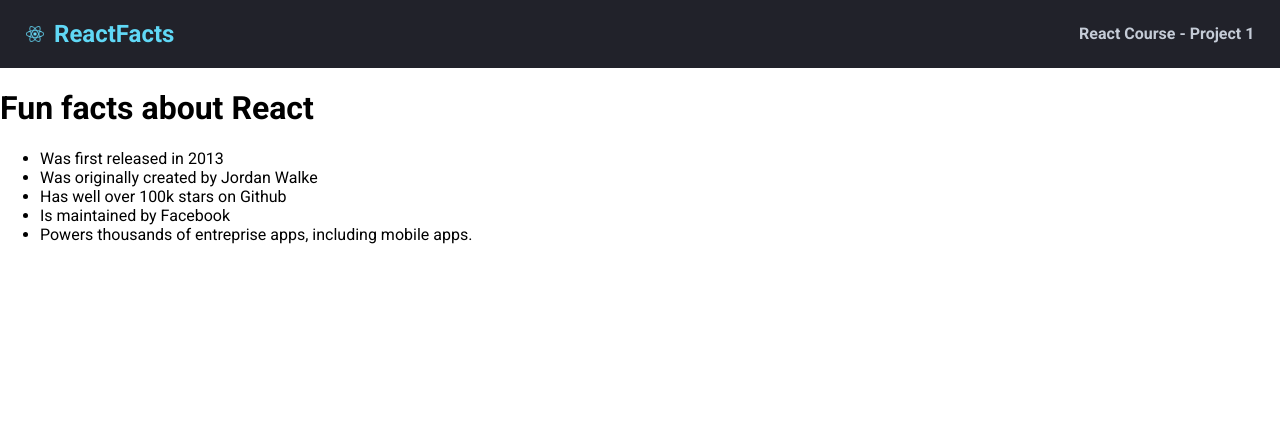
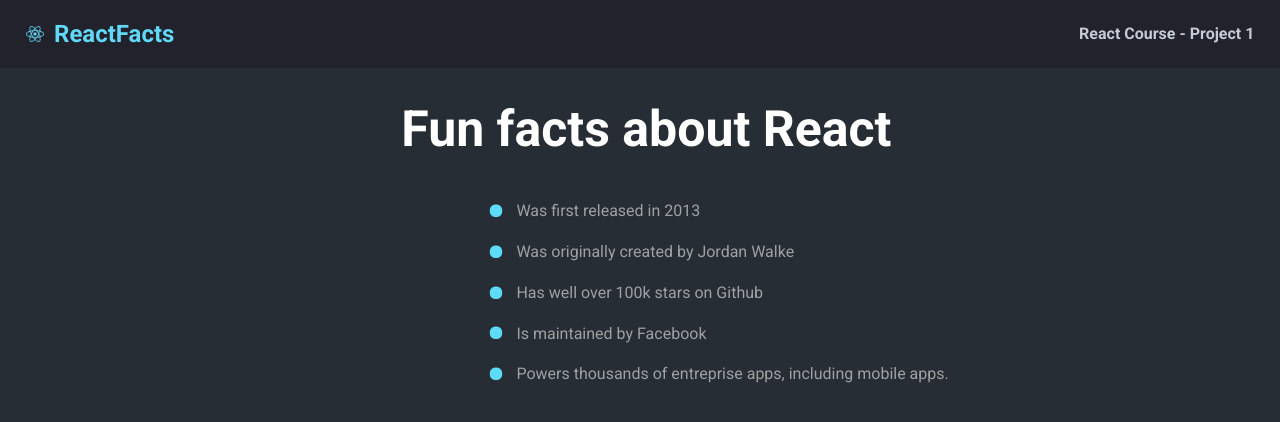
Before and after one commit to MalcolmSmalls/Scrimba-Project-1, a React (Create React App) app: page / in a window 1280 px wide. Shown: the top 422 px of the page. Built offline with nearby package versions, Linux system fonts and the light colour scheme.

Commit message:
Finish stylizing main content

```diff
--- a/src/App.css
+++ b/src/App.css
@@ -6,7 +6,7 @@ body {
 
 
 .top-header {
-  background-color:#21222A;
+  background-color:#21222B;
 }
 
 .navigation {
@@ -47,3 +47,43 @@ body {
 .nav-title {
   color:#60d8f6;
 }
+
+.mainBody {
+  background-color:#272d34;
+  margin-top:0;
+  height:100vh;
+}
+
+.main-title {
+  margin-top:0;
+  color:white;
+  font-size:50px;
+  padding-left:2%;
+  padding-top:5%;
+  text-align:center;
+}
+
+.list {
+  color:#9ca1a4;
+  padding-left:26%;
+  line-height:40px;
+}
+
+.centerContent {
+  width:50%;
+  margin:0 auto;
+}
+
+li {
+  list-style:none;
+}
+
+ul li::before {
+  content: "\2022";
+  display:inline-block;
+  width:30px;
+  font-weight:900;
+  color:#5ddcf8;
+  font-size:50px;
+  vertical-align:middle;
+}
--- a/src/Components/MainContent.js
+++ b/src/Components/MainContent.js
@@ -3,8 +3,9 @@ import React, { Component } from "react"
 function MainContent () {
     return (
         <div className="mainBody">
-            <h1>Fun facts about React</h1>
-            <ul>
+            <div className="centerContent">
+                <h1 className = "main-title">Fun facts about React</h1>
+                <ul className = "list">
                     <li>Was first released in 2013</li>
                     <li>Was originally created by Jordan Walke</li>
                     <li>Has well over 100k stars on Github</li>
@@ -12,6 +13,8 @@ function MainContent () {
                     <li>Powers thousands of entreprise apps, including mobile apps.</li>
                 </ul>
             </div>
+
+        </div>
     )
 
 }
```
Lines whose indentation alone changed are shown as unchanged.
